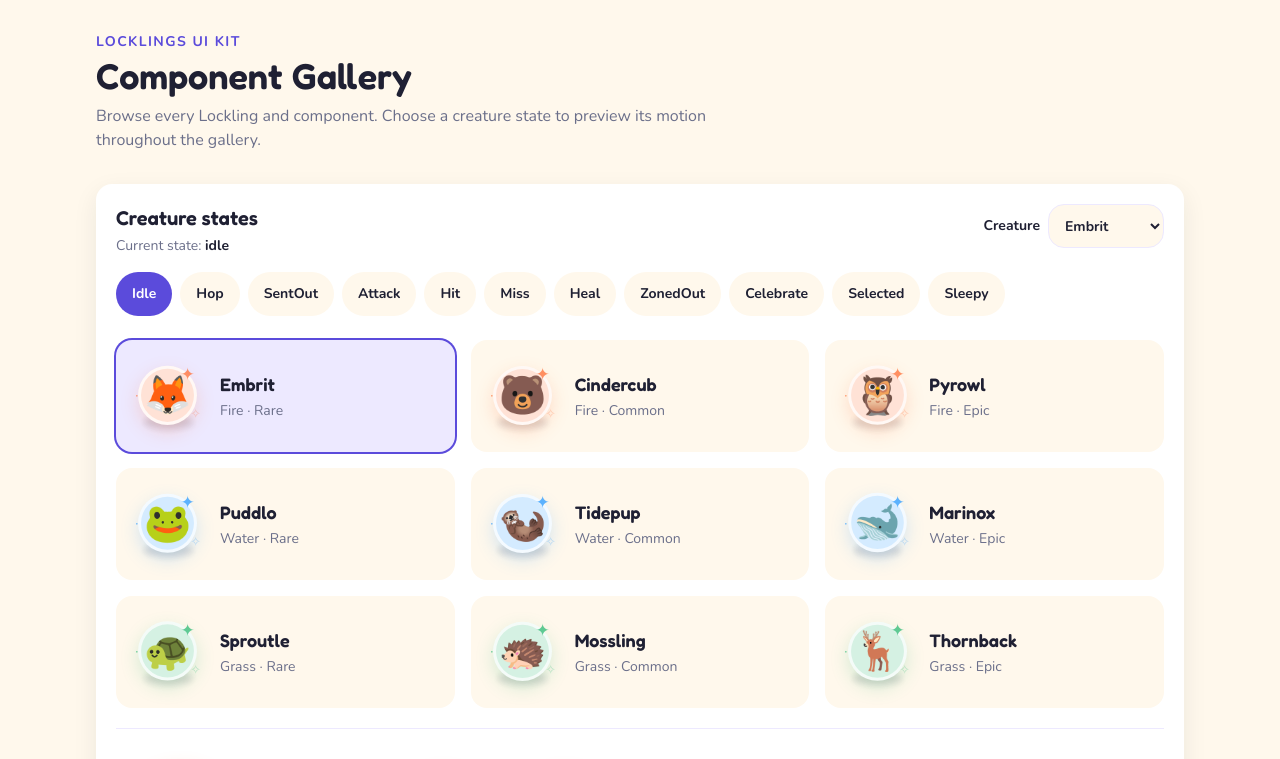
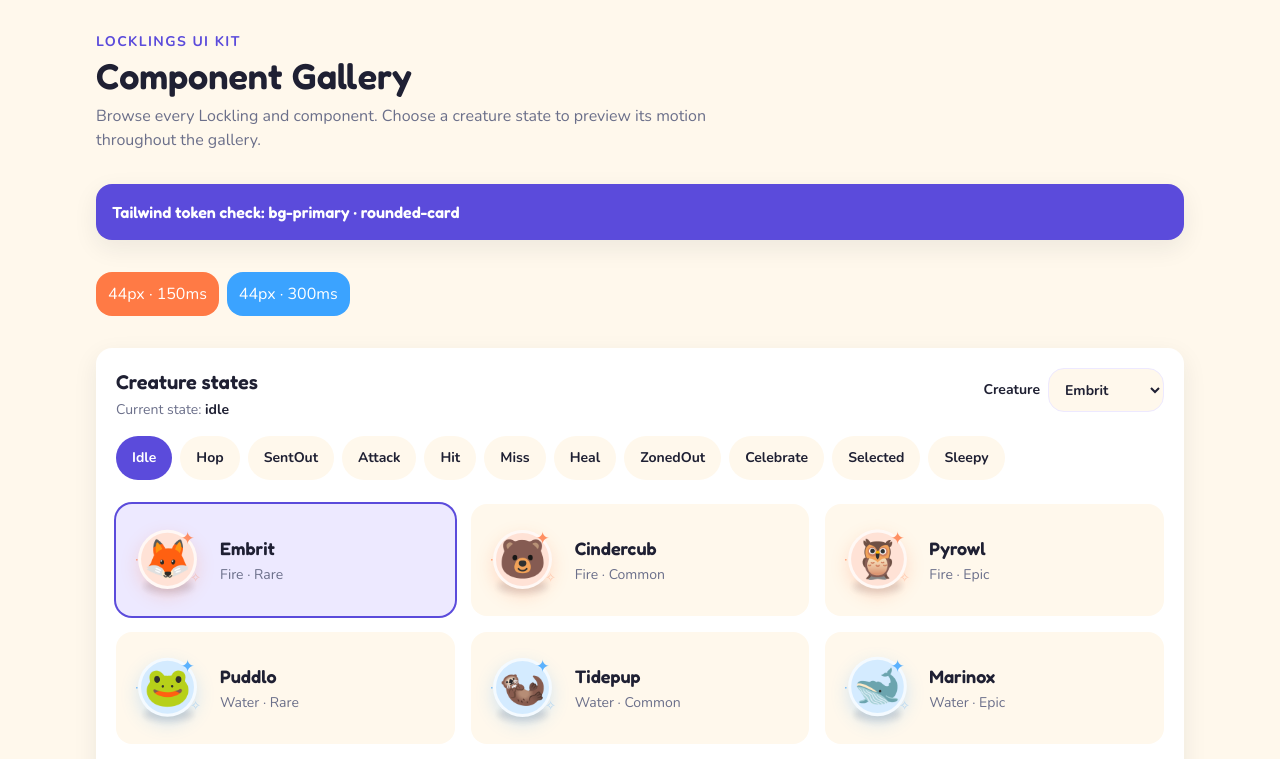
Before and after one commit to mellli1231/mma_game, a React (Vite) app: page /#/gallery in a window 1280 px wide. Shown: the top 759 px of the page. Built offline with nearby package versions, Linux system fonts and the light colour scheme.

Commit message:
fix: add Tailwind v4 utility tokens

```diff
--- a/src/app/pages/Gallery.tsx
+++ b/src/app/pages/Gallery.tsx
@@ -63,6 +63,14 @@ export default function Gallery() {
         <h1 className="mt-1 text-4xl">Component Gallery</h1>
         <p className="mt-2 max-w-2xl text-muted">Browse every Lockling and component. Choose a creature state to preview its motion throughout the gallery.</p>
       </header>
+
+      <div className="rounded-card bg-primary p-4 font-display text-white shadow-card" aria-label="Tailwind token smoke check">
+        Tailwind token check: bg-primary · rounded-card
+      </div>
+      <div className="flex flex-wrap gap-2" aria-label="Tailwind utility smoke checks">
+        <span className="inline-flex min-h-tap min-w-tap items-center justify-center rounded-card bg-fire px-3 text-white transition-opacity duration-micro ease-airy">44px · 150ms</span>
+        <span className="inline-flex min-h-tap min-w-tap items-center justify-center rounded-card bg-water px-3 text-white transition-opacity duration-short ease-airy">44px · 300ms</span>
+      </div>
 
       <section className="rounded-card bg-surface p-5 shadow-card" aria-labelledby="sprite-preview-title">
         <div className="flex flex-wrap items-start justify-between gap-4">
--- a/src/index.css
+++ b/src/index.css
@@ -34,6 +34,30 @@
   --duration-short: 300ms;
   --duration-medium: 500ms;
   --duration-long: 900ms;
+}
+
+@utility min-h-tap {
+  min-height: 44px;
+}
+
+@utility min-w-tap {
+  min-width: 44px;
+}
+
+@utility duration-micro {
+  transition-duration: 150ms;
+}
+
+@utility duration-short {
+  transition-duration: 300ms;
+}
+
+@utility duration-medium {
+  transition-duration: 500ms;
+}
+
+@utility duration-long {
+  transition-duration: 900ms;
 }
 
 @layer base {
```
